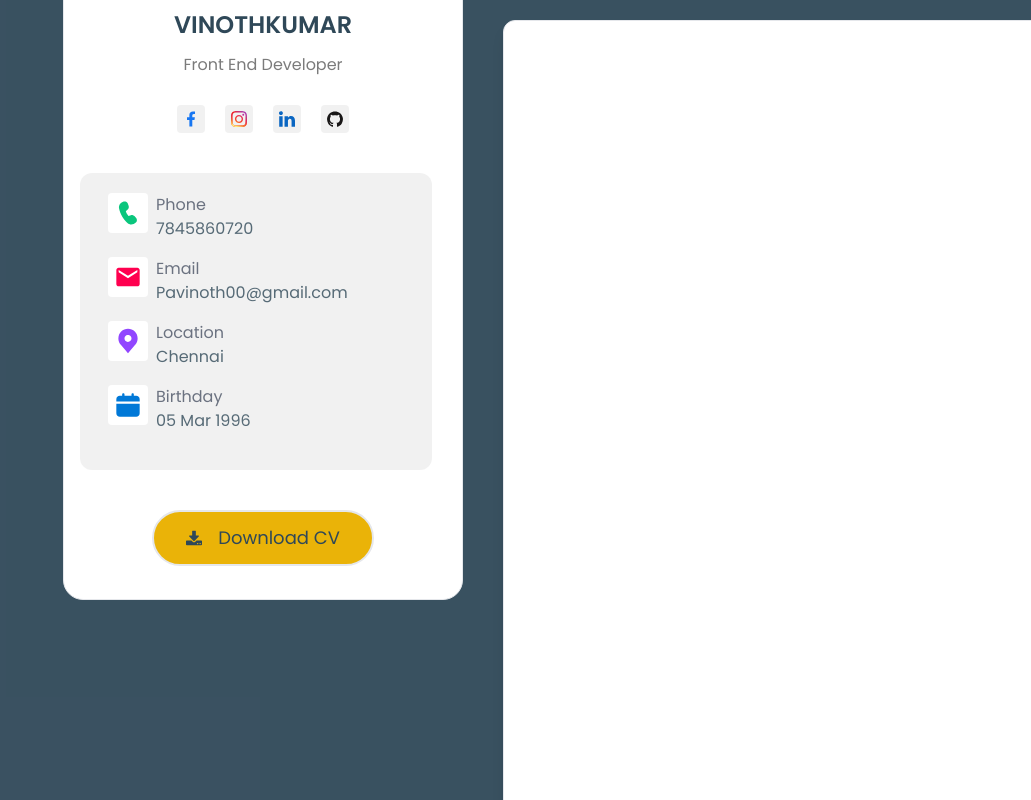
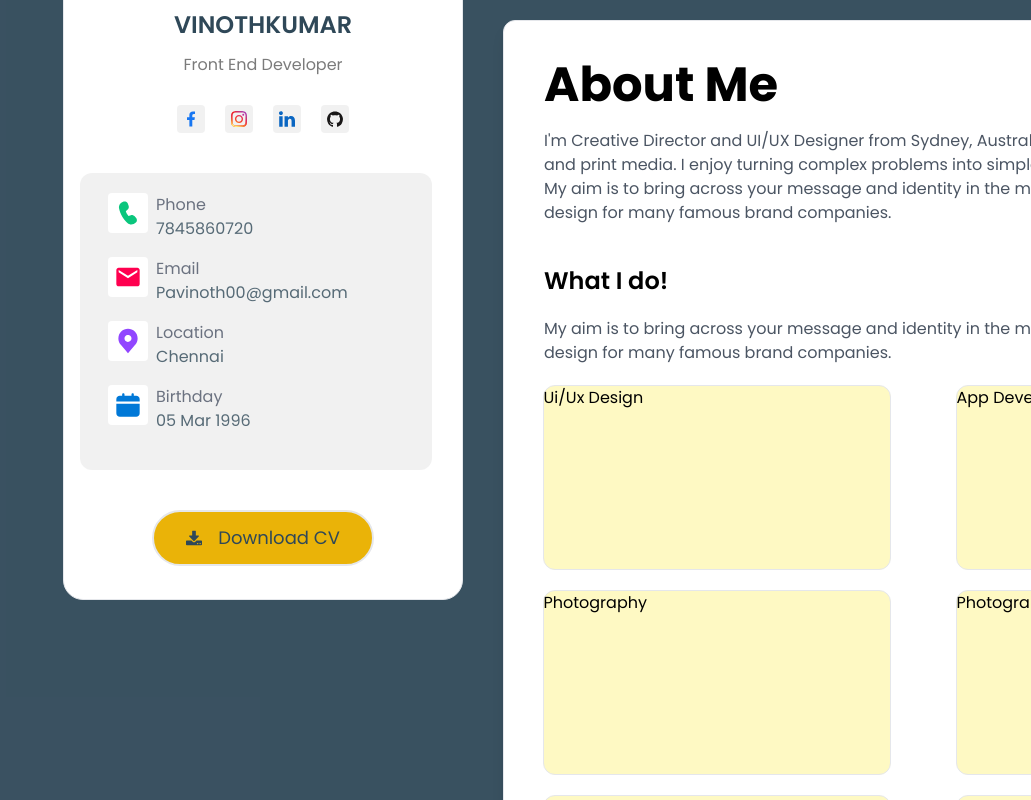
Before and after one commit to vinosmart/Portfolio, a SvelteKit app: page / in a window 1280 px wide. Shown: the part 320-1120 px from the top of the page, without its empty margins (249-1280 px from the left). Built offline with nearby package versions, Linux system fonts and the light colour scheme.

Commit message:
updated-responsive

```diff
--- a/package.json
+++ b/package.json
@@ -13,7 +13,6 @@
 	"devDependencies": {
 		"@fontsource/fira-mono": "^4.5.0",
 		"@neoconfetti/svelte": "^1.0.0",
-		"@sveltejs/adapter-auto": "next",
 		"@sveltejs/kit": "next",
 		"@types/cookie": "^0.5.1",
 		"@typescript-eslint/eslint-plugin": "^5.27.0",
@@ -36,6 +35,7 @@
 	},
 	"type": "module",
 	"dependencies": {
+		"@sveltejs/adapter-auto": "1.0.0-next.87",
 		"pnpm": "^7.15.0"
 	}
 }
--- a/src/app.html
+++ b/src/app.html
@@ -2,7 +2,7 @@
 <html lang="en">
 	<head>
 		<meta charset="utf-8" />
-		<link rel="icon" href="%sveltekit.assets%/favicon.png" />
+		<link rel="" href="" />
 		<meta name="viewport" content="width=device-width" />
 		%sveltekit.head%
 	</head>
--- a/src/routes/+layout.svelte
+++ b/src/routes/+layout.svelte
@@ -1,13 +1,15 @@
 <script>
+// @ts-nocheck
+
 	import '../app.postcss';
-	import Sidebar from './Sidebar.svelte';
+
 
 </script>
 
 <div class="app">
 
 	<main class="flex bg-[#2F4858]/95">
-		<Sidebar />
+
 		<slot />
 	</main>
 
--- a/src/routes/+page.svelte
+++ b/src/routes/+page.svelte
@@ -1,14 +1,14 @@
+
 <script>
+
 	import Sidebar from './Sidebar.svelte';
 </script>
 
 <main class="">
-	<div class="flex">
-
+	<div class="md:flex  pb-10">
+		<Sidebar/>
 		<div class="flex flex-col">
-
-
-		<div class="bg-white shadow-lg rounded-xl w-[840px] h-[100px]  mt-[200px] ml-10 border  ">
+			<div class="bg-white shadow-lg rounded-xl w-[840px] h-[100px] hidden md:block mt-[200px] ml-10 border  ">
 				<ul class="flex   justify-center gap-10 px-4 items-center py-3 ">
 					<li
 						class=" hover:font-bold w-[130px] h-20 flex justify-center items-center rounded-2xl text-base bg-[#2F4858] text-white cursor-pointer transition-all duration-300 ease-in-out"
@@ -37,7 +37,30 @@
 					</li>
 				</ul>
 			</div>
-		<div class="bg-white shadow-lg rounded-xl w-[840px] h-[900px] mt-10 scroll-mt-12 ml-10 border flex-wrap  "></div>
+			<div
+				class="bg-white shadow-lg rounded-xl md:w-[840px]  mt-10 scroll-mt-12 lg:ml-10 border flex-wrap"
+			>
+				<h1 class="text-5xl text-black font-bold mt-10 ml-10">About Me</h1>
+				<p class="text-gray-600 text-base px-10 mt-5">
+					I'm Creative Director and UI/UX Designer from Sydney, Australia, working in web
+					development and print media. I enjoy turning complex problems into simple, beautiful and
+					intuitive designs. My aim is to bring across your message and identity in the most
+					creative way. I created web design for many famous brand companies.
+				</p>
+				<h1 class="text-2xl text-black font-semibold mt-10 ml-10">What I do!</h1>
+				<p class="text-gray-600 text-base px-10 mt-5">
+					My aim is to bring across your message and identity in the most creative way. I created
+					web design for many famous brand companies.
+				</p>
+				<div class="grid lg:grid-cols-2  px-4 md:pb-10 mt-5 place-items-center gap-5">
+					<div class="md:w-[348px]  w-full h-[185px] border rounded-xl bg-yellow-100">Ui/Ux Design</div>
+					<div class="md:w-[348px] w-full h-[185px] border rounded-xl bg-yellow-100">App Development</div>
+					<div  class="md:w-[348px] w-full h-[185px] border rounded-xl bg-yellow-100">Photography</div>
+					<div  class="md:w-[348px] w-full h-[185px] border rounded-xl bg-yellow-100">Photography</div>
+					<div  class="md:w-[348px] w-full h-[185px] border rounded-xl bg-yellow-100">Managment</div>
+					<div  class="md:w-[348px] w-full h-[185px] border rounded-xl bg-yellow-100">Web Development</div>
+				</div>
+			</div>
 		</div>
 	</div>
 </main>
--- a/src/routes/Sidebar.svelte
+++ b/src/routes/Sidebar.svelte
@@ -84,7 +84,6 @@
 						<h1 class="text-[#2F4858]/80  text-sm lg:text-base">05 Mar 1996</h1>
 					</div>
 				</div>
-
 			</div>
 		</div>
 		<div class="flex justify-center">
```
Also changed, not shown: 2 other files (tests, documents, lock files or other folders). Lines whose indentation alone changed are shown as unchanged.
